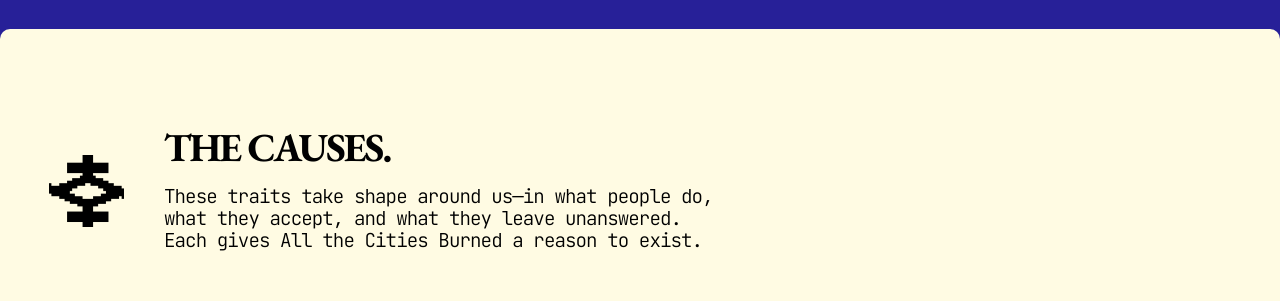
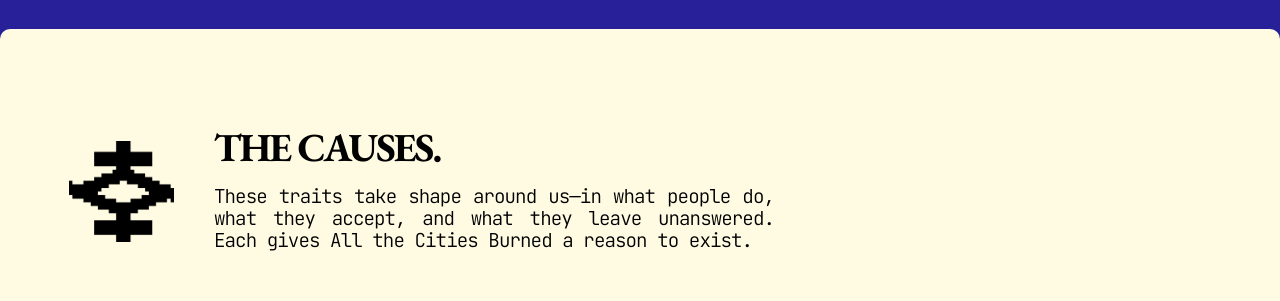
Before and after one commit to rijoonghae/ATCB, a Next.js app: page / in a window 1280 px wide. Shown: the part 2240-2541 px from the top of the page. Built offline with nearby package versions, Linux system fonts and the light colour scheme; a web font is replaced by a local one.

Commit message:
change icon size

```diff
--- a/src/app/page.tsx
+++ b/src/app/page.tsx
@@ -63,13 +63,13 @@ export default function Home() {
 
       <section id="gallery" aria-label="The archive" className="gallery relative mt-6 min-h-[2832px] rounded-[10px] bg-cream px-5 pb-15 pt-25.5">
         <div className="mx-auto max-w-295.5">
-          <header className="flex flex-col items-start gap-6 md:flex-row md:items-center md:gap-4">
-            <Image src="/img/bdfm.png" alt="ATCB Pixel" width={75} height={72} />
+          <header className="flex flex-col items-start mx-5 gap-6 md:flex-row md:items-center md:gap-4">
+            <Image src="/img/bdfm.png" alt="ATCB Pixel" width={75*1.4} height={72*1.4} />
             <div className="w-full max-w-146">
               <h2 className="w-full max-w-68.5 font-serif text-[39.81px] font-bold leading-8 tracking-tighter md:text-center">
                 THE CAUSES.
               </h2>
-              <p className="mt-5.5 max-w-140 text-[19.2px] font-light leading-5.5 tracking-tighter md:ml-6">
+              <p className="mt-5.5 max-w-140 text-justify text-[19.2px] font-light leading-5.5 tracking-tighter md:ml-6">
                 These traits take shape around us—in what people do, what they accept, and what they leave unanswered. Each gives All the Cities Burned a reason to exist.
               </p>
             </div>
```
